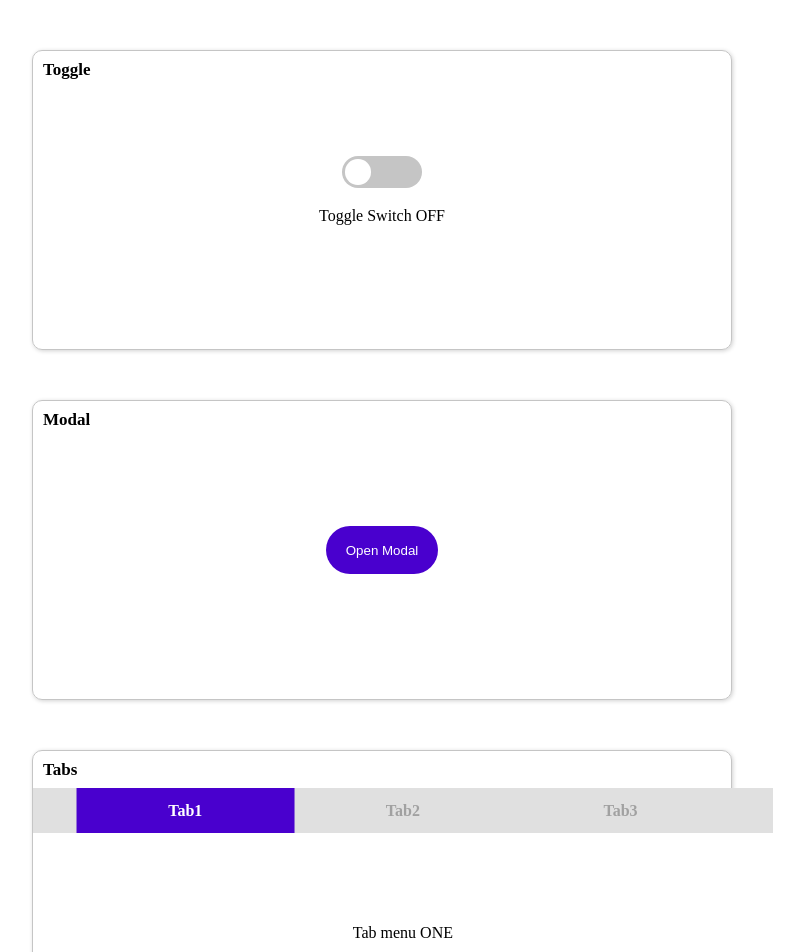
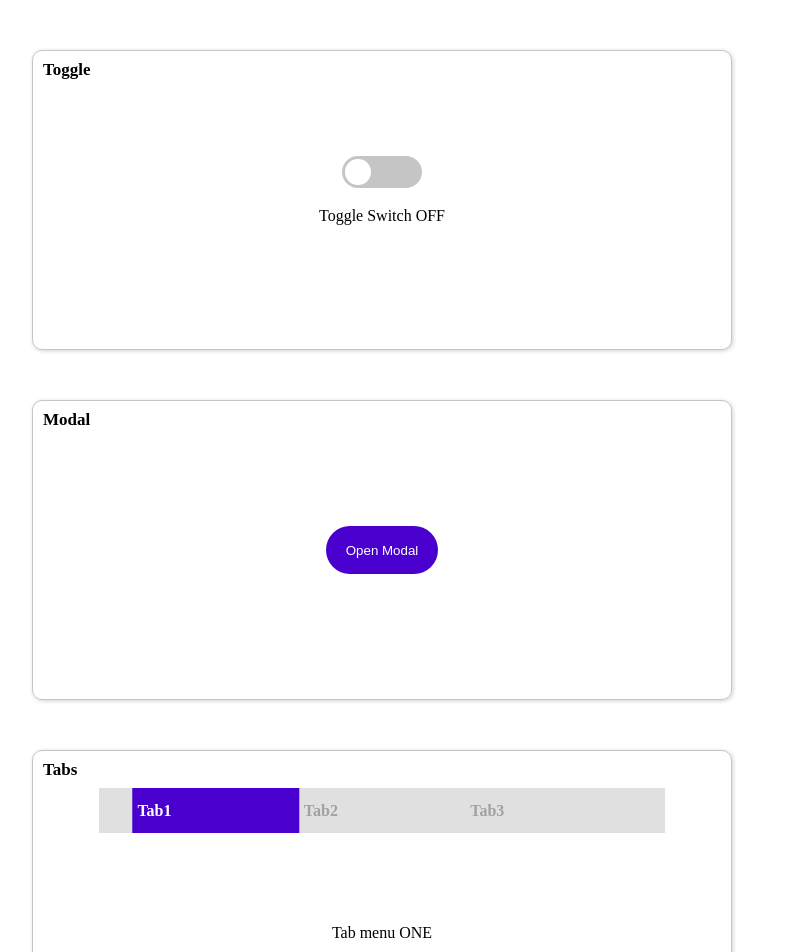
Before and after one commit to Lee-Seonghyun316/wanted_pre_onboarding, a React (Create React App) app in the folder custom-component/: page / in a window 1280 px wide. Shown: the top 952 px of the page, without its empty margins (258-1062 px from the left). Built offline with nearby package versions, Linux system fonts and the light colour scheme.

Commit message:
Chore: Tab css 수정 (왼쪽 정렬, TAB_WIDTH)

```diff
--- a/custom-component/src/component/Tab.js
+++ b/custom-component/src/component/Tab.js
@@ -2,7 +2,7 @@ import React, { useState } from "react";
 import styled from "styled-components";
 import Container from "./Container";
 
-const TAB_WIDTH = 17;
+const TAB_WIDTH = 13;
 const tabsData = [
   {
     id: 1,
@@ -65,7 +65,8 @@ const NavItem = styled.div`
   height: 45px;
   line-height: 45px;
   vertical-align: middle;
-  text-align: center;
+  text-align: left;
+  padding-left: 5px;
   cursor: pointer;
   transition: color 0.15s ease-in;
   font-weight: ${({ theme }) => theme.fontWeight.bold_600};
```
